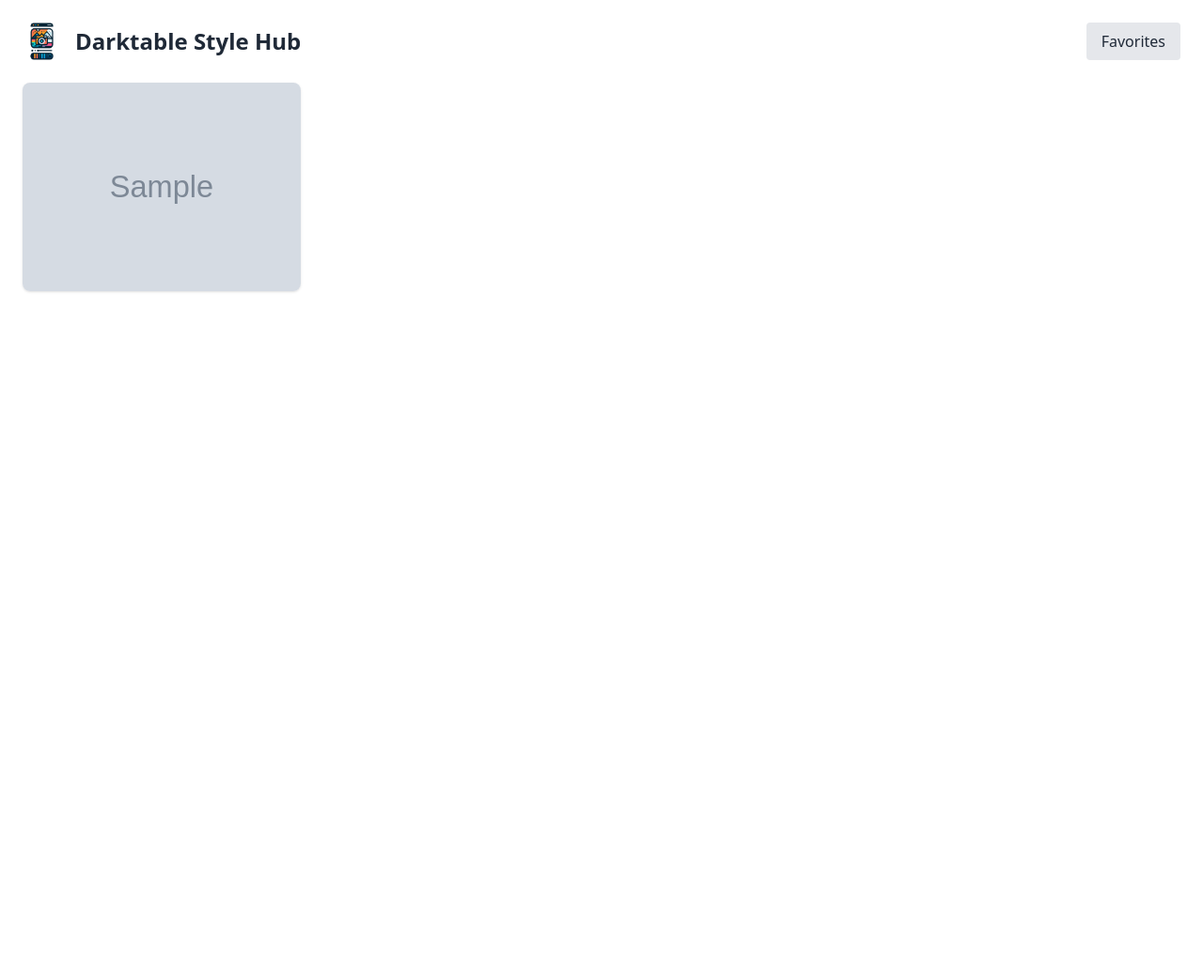
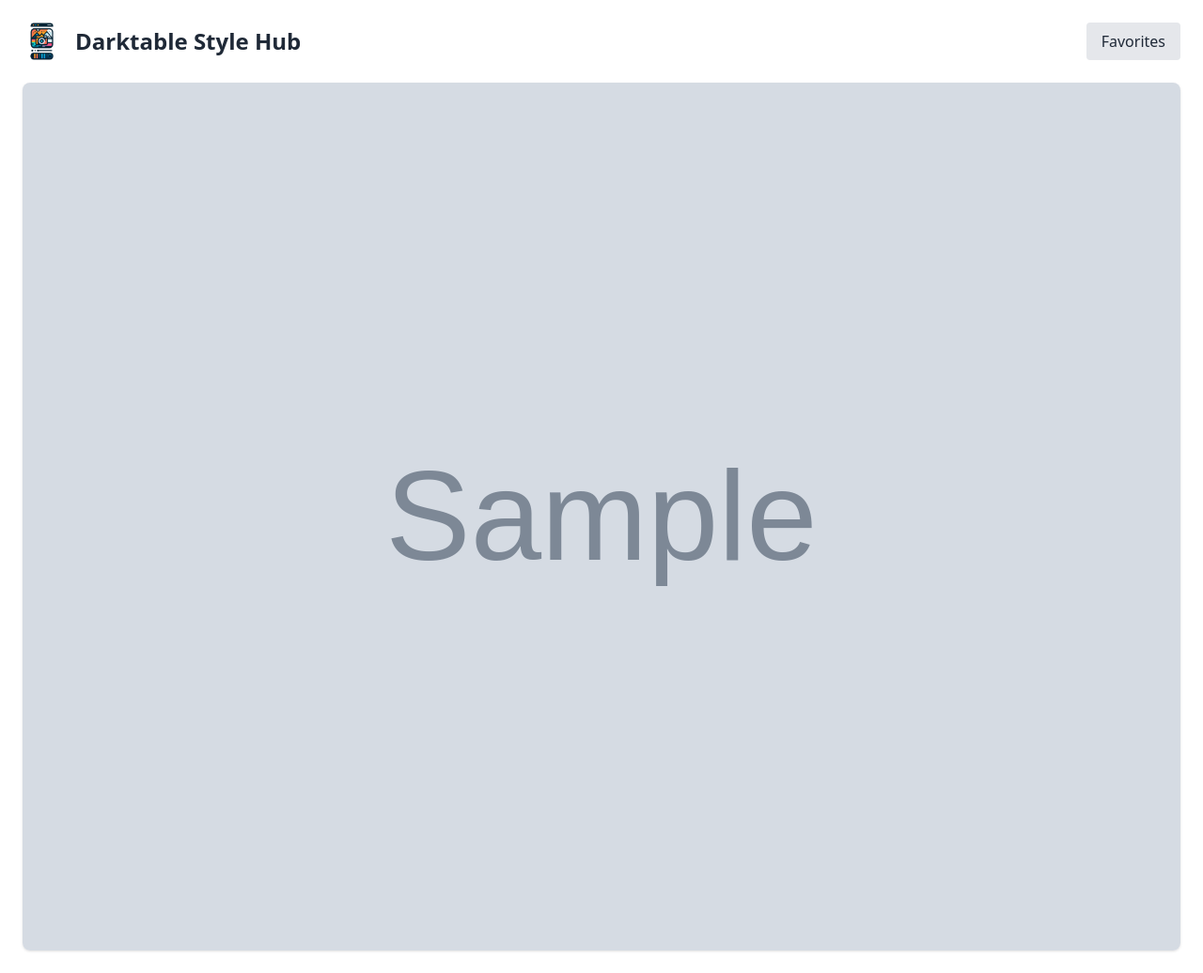
Before and after one commit to faxe1008/dstylehub, a Python web app: template src/templates/hub.html.jinja in a window 1280 px wide. Shown: the whole page at 94% size. Before the commit the page ends 311 px from the top, so only its background shows below. Run offline with Jinja, Linux system fonts and the light colour scheme; the template is opened without the code that fills it: most values are stand-ins (such as "Sample title", 1, 10 or a date in 2020); grey boxes marked "Sample" are stand-in pictures; some libraries are stand-ins or nearby versions.

Commit message:
Change images fix layout

```diff
--- a/src/templates/hub.html.jinja
+++ b/src/templates/hub.html.jinja
@@ -108,9 +108,9 @@
     </section>
 
     <section>
-      <div class="grid grid-cols-1 sm:grid-cols-2 md:grid-cols-3 lg:grid-cols-4 gap-4">
+      <div class="flex flex-wrap gap-4">
         {% for img in base_images %}
-          <div class="overflow-hidden rounded-lg shadow">
+          <div class="flex-grow basis-[calc(100%/4)] sm:basis-[calc(100%/2)] md:basis-[calc(100%/3)] lg:basis-[calc(100%/4)] overflow-hidden rounded-lg shadow">
             <img src="{{ img }}" alt="Original image {{ loop.index }}" class="w-full h-auto object-cover">
           </div>
         {% endfor %}
@@ -127,9 +127,9 @@
           </svg>
         </button>
       </div>
-      <div class="grid grid-cols-1 sm:grid-cols-2 md:grid-cols-3 lg:grid-cols-4 gap-4">
+      <div class="flex flex-wrap gap-4">
         {% for img in images %}
-          <div class="overflow-hidden rounded-lg shadow-lg">
+          <div class="flex-grow basis-[calc(100%/4)] sm:basis-[calc(100%/2)] md:basis-[calc(100%/3)] lg:basis-[calc(100%/4)] overflow-hidden rounded-lg shadow-lg">
             <img src="{{ img }}" alt="{{ style_name }} image {{ loop.index }}" class="w-full h-auto object-cover">
           </div>
         {% endfor %}
```
Also changed, not shown: 1 other file.
